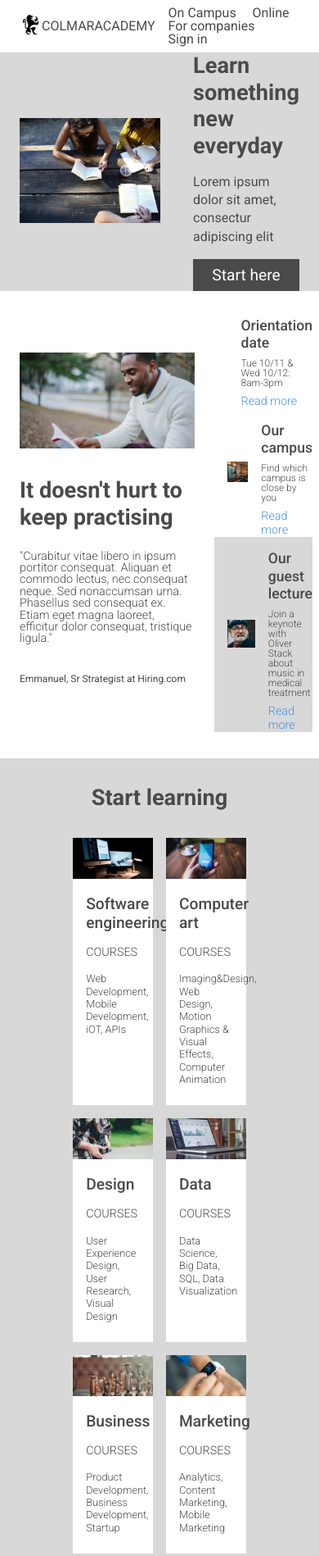
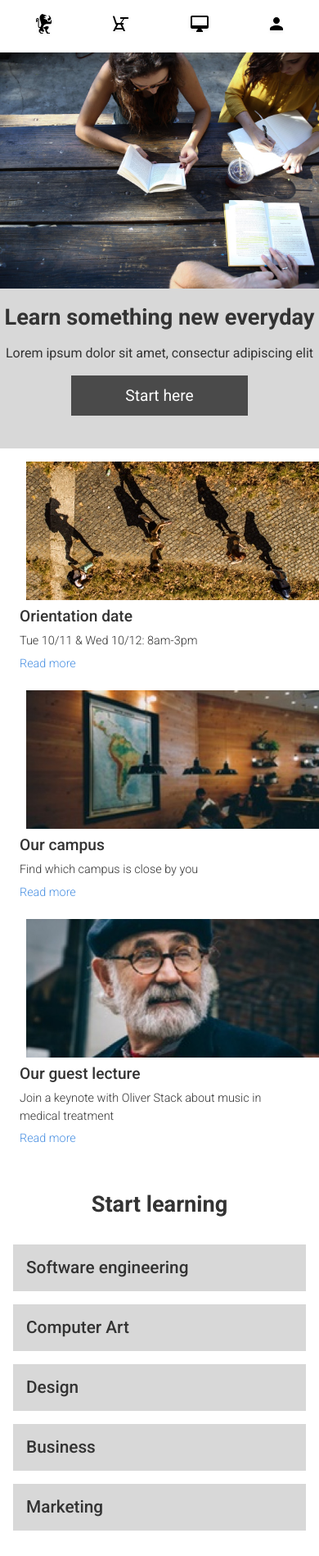
Before and after one commit to pazzyy/Capstone, a plain HTML site: page index.html in a window 390 px wide. Shown: the top 1898 px of the page at 82% size. Drawn offline with Linux system fonts and the light colour scheme.

Commit message:
Final commit

```diff
--- a/index.html
+++ b/index.html
@@ -18,13 +18,18 @@
             <img src="./resources/img/ic-logo.svg" alt="logo">
             <p><span>COLMAR</span>ACADEMY</p>
           </div>
-
           <nav>
             <ul class="desktop-menu">
-              <li>On Campus</li>
-              <li>Online</li>
-              <li>For companies</li>
-              <li>Sign in</li>
+              <li><a href="#campus">On Campus</a></li>
+              <li><a href="#online">Online</a></li>
+              <li><a href="#companies">For companies</a></li>
+              <li><a href="#signin">Sign in</a></li>
+            </ul>
+            <ul class="mobile-menu">
+              <li><a href="#campus"><img src="./resources/img/ic-logo.svg" alt="logo icon"></a></li>
+              <li><a href="#campus"><img src="./resources/img/ic-on-campus.svg" alt="campus icon"></a></li>
+              <li><a href="#online"><img src="./resources/img/ic-online.svg" alt="online icon"></a></li>
+              <li><a href="#login"><img src="./resources/img/ic-login.svg" alt="login icon"></a></li>
             </ul>
           </nav>
       </header>
@@ -62,32 +67,35 @@
       <div class="secondary-features">
         <div class="feature-info" id="orientation">
           <div class="feature-info-img">
-            <img src="./resources/img/information-orientation.jpg" alt="orientation image">
+            <img src="./resources/img/information-orientation.jpg" class="feature-desktop" alt="orientation image">
+            <img src="./resources/img/information-orientation-mobile.jpg" class="feature-mobile" alt="orientation image">
           </div>
           <div class="feature-info-text">
             <h3>Orientation date</h3>
             <p>Tue 10/11 & Wed 10/12: 8am-3pm</p>
-            <span>Read more</span>
+            <span><a href="#">Read more</a></span>
           </div>
         </div>
         <div class="feature-info" id="campus">
           <div class="feature-info-img">
-            <img src="./resources/img/information-campus.jpg" alt="campus image">
+            <img src="./resources/img/information-campus.jpg" class="feature-desktop" alt="campus image">
+            <img src="./resources/img/information-campus-mobile.jpg" class="feature-mobile" alt="orientation image">
           </div>
           <div class="feature-info-text">
             <h3>Our campus</h3>
             <p>Find which campus is close by you</p>
-            <span>Read more</span>
+            <span><a href="#">Read more</a></span>
           </div>
         </div>
         <div class="feature-info" id="lectures">
           <div class="feature-info-img">
-            <img src="./resources/img/information-guest-lecture.jpg" alt="Oliver Stack image">
+            <img src="./resources/img/information-guest-lecture.jpg" class="feature-desktop" alt="Oliver Stack image">
+            <img src="./resources/img/information-guest-lecture-mobile.jpg" class="feature-mobile" alt="orientation image">
           </div>
           <div class="feature-info-text">
             <h3>Our guest lecture</h3>
             <p>Join a keynote with Oliver Stack about music in medical treatment</p>
-            <span>Read more</span>
+            <span><a href="#">Read more</a></span>
           </div>
         </div>
       </div>
@@ -98,8 +106,7 @@
     <div class="learning-section">
       <h2>Start learning</h2>
 
-      <div class="courses-wrap">
-
+      <div class="courses-wrap" id="learning-desktop">
         <div class="courses-item" id="software">
           <div class="courses-img">
             <img src="./resources/img/course-software.jpg" alt="computers">
@@ -167,6 +174,14 @@
         </div>
 
       </div>
+
+      <div class="courses-wrap" id="learning-mobile">
+        <h3><a href="#">Software engineering</a></h3>
+        <h3><a href="#">Computer Art</a></h3>
+        <h3><a href="#">Design</a></h3>
+        <h3><a href="#">Business</a></h3>
+        <h3><a href="#">Marketing</a></h3>
+      </div>
     </div>
 
     <!-- Thesis exhibit -->
@@ -208,8 +223,21 @@
           </div>
         </div>
       </div>
+    </div>
 
+    <div class="line">
     </div>
+    <footer>
+      <div class="copyright">
+        <span>© 2016 Colmar Academy. All rights reserved.</span>
+      </div>
+      <div class="terms">
+        <span>Terms</span>
+        <span>Privacy</span>
+      </div>
+
+
+    </footer>
 
 
 
--- a/resources/css/styles.css
+++ b/resources/css/styles.css
@@ -6,7 +6,7 @@ body{
   margin: 0 auto;
   font-family: 'Roboto', sans-serif;
   font-weight: 400;
-  color: #4a4a4a;
+  color: rgb(51, 51, 51);
 }
 
 h1{
@@ -32,6 +32,11 @@ h3{
 /*Header*/
 
 .header-container{
+  display: flex;
+  align-items: center;
+  justify-content: space-between;
+  height: 4rem;
+  background-color: #ffffff;
   padding: 0 1.5rem;
 }
 
@@ -42,22 +47,40 @@ h3{
   height: 4rem;
 }
 
-header{
-  display: flex;
-  align-items: center;
-  justify-content: space-between;
-  height: 4rem;
-  background-color: #ffffff;
-}
 
 header .logo{
   display: flex;
   align-items: center;
 }
 
-header nav ul li{
-  display: inline-block;
+.logo p{
+  font-weight:300;
+}
+
+.logo span{
+  font-weight: 700;
+}
+
+.mobile-menu{
+  display: none;
+}
+
+.desktop-menu{
+  display: flex;
+}
+
+nav ul li{
   padding-left: 1rem;
+}
+
+nav a{
+  text-decoration: none;
+  color: #4a4a4a;
+}
+
+nav a:hover{
+  text-decoration: underline;
+  font-weight:500;
 }
 
 /*Banner section*/
@@ -94,7 +117,6 @@ header nav ul li{
   margin: 1rem auto;
 }
 
-
 .banner-button{
   font-size: 1.2rem;
   background-color: #4a4a4a;
@@ -102,7 +124,15 @@ header nav ul li{
   text-align: center;
   color: #ffffff;
   line-height: 1.4;
+  transition: border-radius 0.5s, font-weight 0.5s;
 }
+
+.banner-button:hover{
+  border-radius: 25px;
+  text-decoration: underline;
+  font-weight: 500;
+}
+
 
 /*Feature section*/
 
@@ -143,6 +173,10 @@ header nav ul li{
   padding: 2rem 0;
 }
 
+.feature-mobile{
+  display: none;
+}
+
 .feature-info{
   display: flex;
   align-items: center;
@@ -178,7 +212,16 @@ header nav ul li{
   font-weight: 300;
   font-size: 0.9rem;
   line-height: 1.2;
+}
+
+.feature-info-text a{
+  text-decoration: none;
   color: #4a90e2;
+}
+
+.feature-info-text a:hover{
+  text-decoration: underline;
+  color: #5F9EA0;
 }
 
 /*Learning section*/
@@ -197,8 +240,12 @@ header nav ul li{
   display: flex;
   flex-wrap: wrap;
   justify-content: center;
+}
 
+#learning-mobile{
+  display: none;
 }
+
 .courses-item{
   max-width: 30%;
   margin: 0.5rem;
@@ -252,7 +299,7 @@ header nav ul li{
   display: flex;
   flex-direction: column;
   max-width: 57%;
-  margin-bottom: 2rem;
+  margin-bottom: 3rem;
   padding: 0 0 0 1.5rem;
 }
 
@@ -299,6 +346,27 @@ header nav ul li{
   line-height: 1.2;
 }
 
+/*Footer*/
+
+footer{
+  display: flex;
+  justify-content: space-between;
+  padding: 1rem 1.5rem 3rem 1.5rem;
+}
+
+.line{
+  border-top: 1px solid rgb(51, 51, 51);
+  border-image: ;
+  width: 98%;
+  margin: auto;
+}
+
+.terms span{
+  padding-left: 0.5rem;
+}
+
+
+
 
 /*Media queries*/
 
@@ -333,8 +401,6 @@ header nav ul li{
     font-size: 1rem;
     line-height: 1.2;
 }
-
-
 }
 
 
@@ -370,3 +436,132 @@ header nav ul li{
     font-size: 0.75rem;
     line-height: 1;
 }
+
+@media only screen and (min-width: 320px) and (max-width: 480px){
+
+
+.logo p,
+.logo img,
+.logo span,
+.desktop-menu,
+.main-feature,
+.feature-desktop,
+#learning-desktop,
+.main-thesis-text,
+.secondary-thesis,
+.terms{
+  display: none;
+}
+
+header .logo{
+  display: none;
+}
+
+
+nav{
+  flex-grow: 1;
+}
+
+nav ul li{
+  padding-right: 1rem;
+}
+
+.mobile-menu{
+  display: flex;
+  align-items: center;
+  justify-content: space-between;
+}
+
+.banner{
+  padding: 4rem 0 1.5rem 0;
+}
+
+.banner-content{
+  flex-direction: column;
+}
+
+.banner-img{
+  max-width: 100%;
+  margin: 0;
+}
+
+.banner-cta{
+  margin: 1rem auto;
+  text-align: center;
+}
+
+.banner-button{
+  padding: 0.8rem;
+  max-width: 50%;
+  margin: auto;
+}
+
+.secondary-features{
+  margin: 0 0.5rem;
+  padding: 1rem 0;
+}
+
+.feature-mobile{
+  display: block;
+}
+
+.feature-info{
+  flex-direction: column;
+  align-items: baseline;
+}
+
+.feature-info-img{
+  max-width: 100%;
+  padding: 0 0.5rem;
+}
+
+.feature-info-text{
+  margin: 0.5rem 1rem;
+}
+
+.feature-info-text h3{
+  font-size: 1.2rem;
+}
+
+.feature-info-text p{
+  line-height: 1.5;
+  font-size: 0.9rem;
+}
+
+#lectures{
+  background-color: #ffffff;
+}
+
+.learning-section{
+  background-color: #ffffff;
+  padding: 2rem 1rem;
+}
+
+#learning-mobile{
+  display: flex;
+  flex-wrap: wrap;
+}
+
+#learning-mobile a{
+  text-decoration: none;
+  color: inherit;
+}
+
+#learning-mobile a:hover{
+  text-decoration: underline;
+  color: #5F9EA0;
+}
+
+#learning-mobile h3{
+  font-size: 1.3rem;
+  padding: 1rem;
+  margin: 0.5rem 0;
+  width: 100%;
+  background-color: #d8d8d8;
+}
+
+.main-thesis{
+  max-width: 100%;
+  padding: 0;
+}
+}
```
